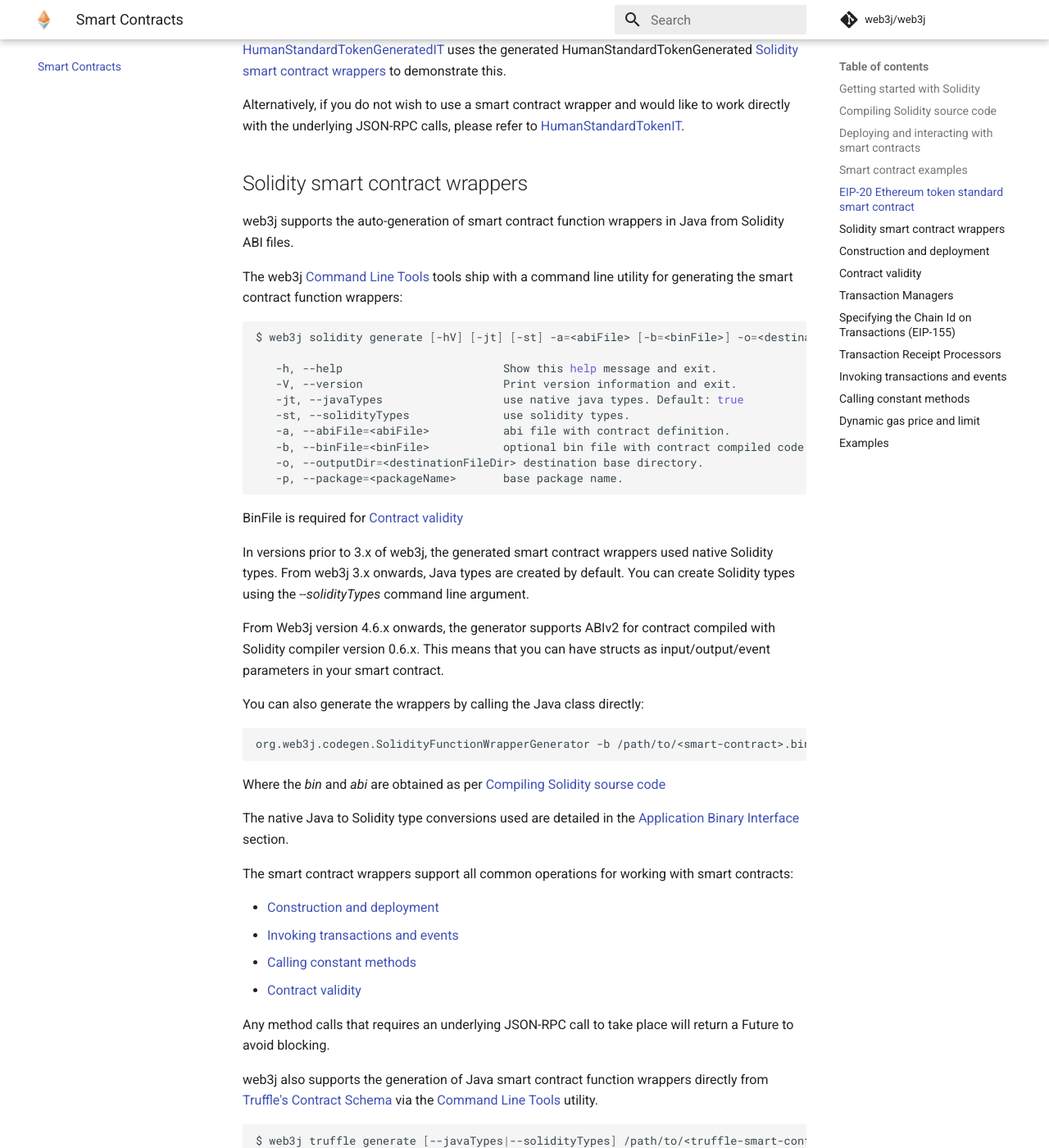
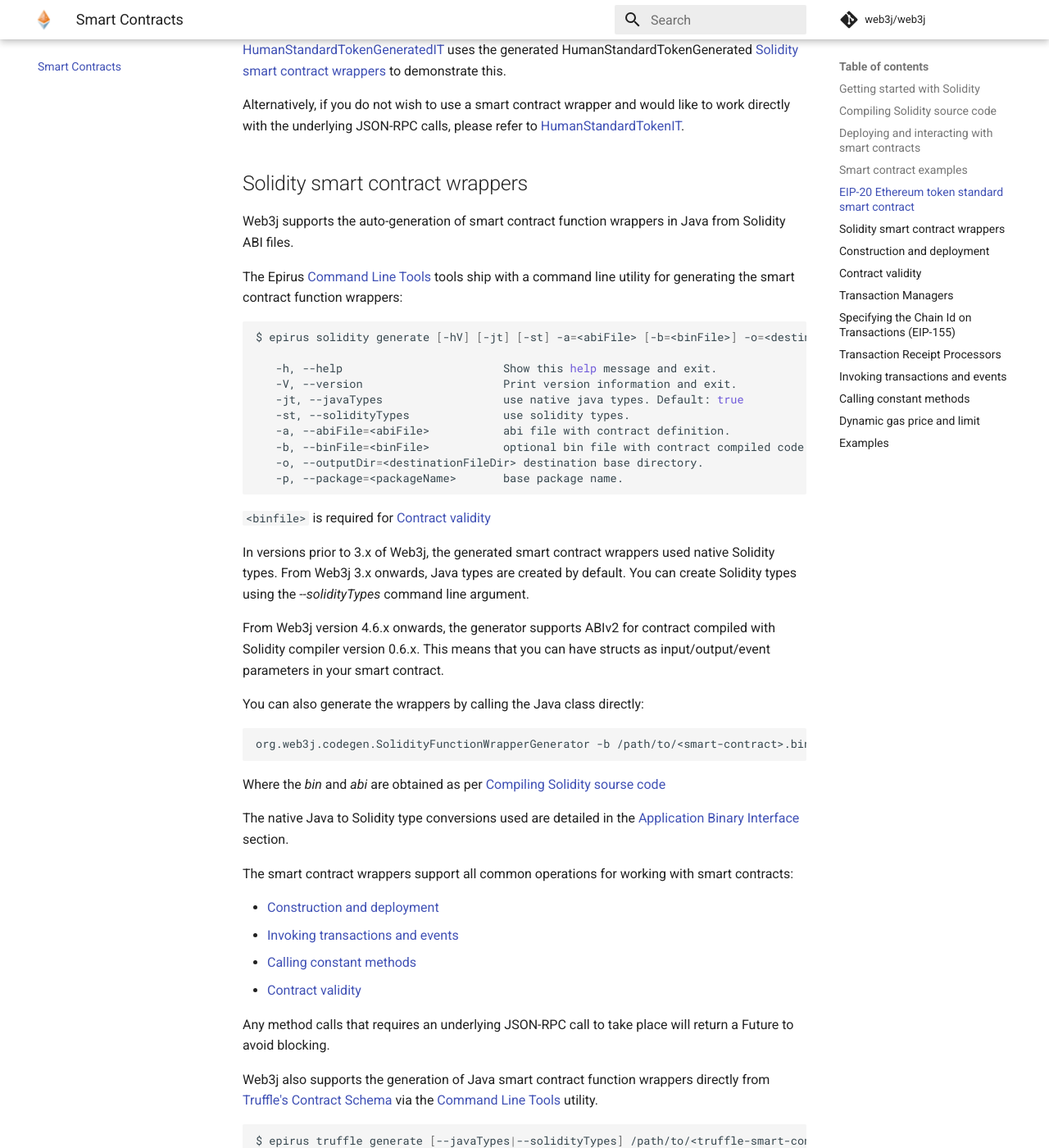
Before and after one commit to hyperledger/web3j-docs, an MkDocs documentation site: the page built from docs/smart_contracts.md, in a window 1280 px wide and 1400 px high, scrolled down 2996 px. Shown: the whole window at 82% size. Built offline with MkDocs 1.6.1 and Material for MkDocs 9.7.7, drawn with Linux system fonts in a browser that asks for light colours; comment, search, counter and statistics services are not loaded; some of the changed text lies outside the part shown.

Commit message:
Replace references to Web3j CLI

````diff
--- a/docs/smart_contracts.md
+++ b/docs/smart_contracts.md
@@ -68,7 +68,7 @@ Alternatively, if you wish to send regular transactions or have more control ove
 Smart contract examples
 -----------------------
 
-web3j provides a number of smart contract examples in the project directory [codegen/src/test/resources/solidity](https://github.com/web3j/web3j/tree/master/codegen/src/test/resources/solidity)
+Web3j provides a number of smart contract examples in the project directory [codegen/src/test/resources/solidity](https://github.com/web3j/web3j/tree/master/codegen/src/test/resources/solidity)
 
 It also provides integration tests for demonstrating the deploying and working with those smart contracts in the [integration-tests/src/test/java/org/web3j/protocol/scenarios](https://github.com/web3j/web3j/tree/master/integration-tests/src/test/java/org/web3j/protocol/scenarios) module.
 
@@ -94,12 +94,12 @@ Alternatively, if you do not wish to use a smart contract wrapper and would like
 Solidity smart contract wrappers
 --------------------------------
 
-web3j supports the auto-generation of smart contract function wrappers in Java from Solidity ABI files.
+Web3j supports the auto-generation of smart contract function wrappers in Java from Solidity ABI files.
 
-The web3j [Command Line Tools](command_line_tools.md) tools ship with a command line utility for generating the smart contract function wrappers:
+The Epirus [Command Line Tools](command_line_tools.md) tools ship with a command line utility for generating the smart contract function wrappers:
 
 ``` bash
-$ web3j solidity generate [-hV] [-jt] [-st] -a=<abiFile> [-b=<binFile>] -o=<destinationFileDir> -p=<packageName>
+$ epirus solidity generate [-hV] [-jt] [-st] -a=<abiFile> [-b=<binFile>] -o=<destinationFileDir> -p=<packageName>
 
    -h, --help                        Show this help message and exit.
    -V, --version                     Print version information and exit.
@@ -136,11 +136,11 @@ The smart contract wrappers support all common operations for working with smart
 
 Any method calls that requires an underlying JSON-RPC call to take place will return a Future to avoid blocking.
 
-web3j also supports the generation of Java smart contract function wrappers directly from [Truffle's](http://truffleframework.com/) [Contract
+Web3j also supports the generation of Java smart contract function wrappers directly from [Truffle's](http://truffleframework.com/) [Contract
 Schema](https://github.com/trufflesuite/truffle/tree/develop/packages/truffle-contract-schema) via the [Command Line Tools](command_line_tools.md) utility.
 
 ``` bash
-$ web3j truffle generate [--javaTypes|--solidityTypes] /path/to/<truffle-smart-contract-output>.json -o /path/to/src/main/java -p com.your.organisation.name
+$ epirus truffle generate [--javaTypes|--solidityTypes] /path/to/<truffle-smart-contract-output>.json -o /path/to/src/main/java -p com.your.organisation.name
 ```
 
 And this also can be invoked by calling the Java class:
````
Also changed, not shown: other parts of docs/smart_contracts.md (+2 -2 lines).
